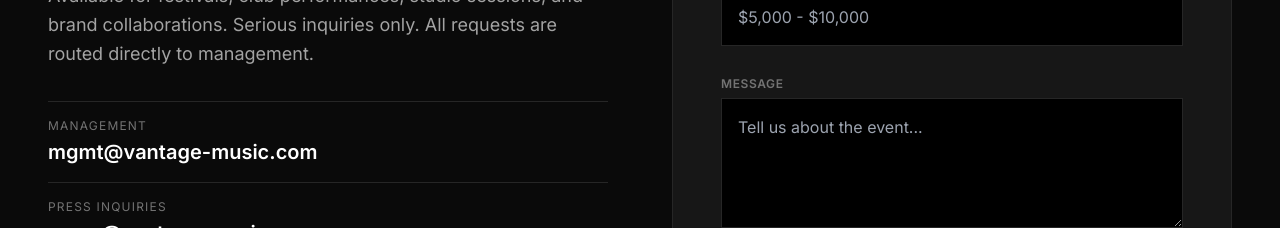
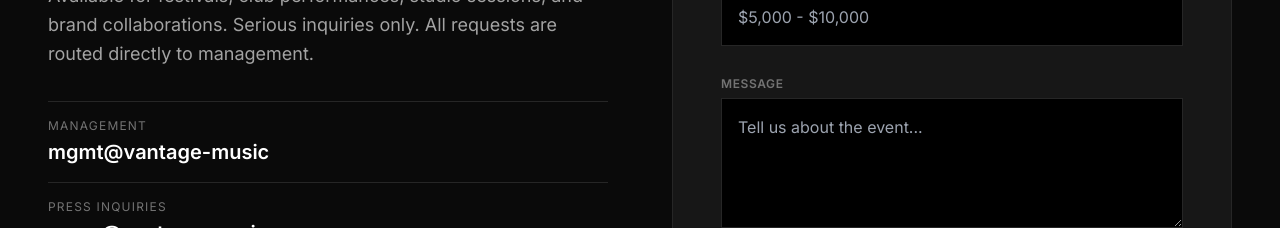
Before and after one commit to impulz-web/artist-jx, a React (Vite) app: page / in a window 1280 px wide. Shown: the part 4720-4948 px from the top of the page. Built offline with nearby package versions, Linux system fonts and the light colour scheme.

Commit message:
Fix unused parameter warnings in handlers

```diff
--- a/App.tsx
+++ b/App.tsx
@@ -51,11 +51,11 @@ const App: React.FC = () => {
     setMobileMenuOpen(false);
   };
 
-  const handleTicketPurchase = (ticket: Ticket) => {
+  const handleTicketPurchase = (_ticket: Ticket) => {
     // Temporarily disabled - dashboard features will be re-enabled after deployment
   };
 
-  const handleBookingSubmit = (booking: BookingRequest) => {
+  const handleBookingSubmit = (_booking: BookingRequest) => {
     // Temporarily disabled - dashboard features will be re-enabled after deployment
   };
 
--- a/components/Booking.tsx
+++ b/components/Booking.tsx
@@ -56,7 +56,7 @@ const Booking: React.FC<BookingProps> = ({ onBookingSubmit }) => {
             <div className="space-y-4">
                <div className="border-t border-neutral-800 pt-4">
                   <p className="text-xs uppercase tracking-widest text-neutral-500 mb-1">Management</p>
-                  <p className="text-white font-bold text-xl">mgmt@vantage-music.com</p>
+                  <p className="text-white font-bold text-xl">mgmt@vantage-music</p>
                </div>
                <div className="border-t border-neutral-800 pt-4">
                   <p className="text-xs uppercase tracking-widest text-neutral-500 mb-1">Press Inquiries</p>
```
